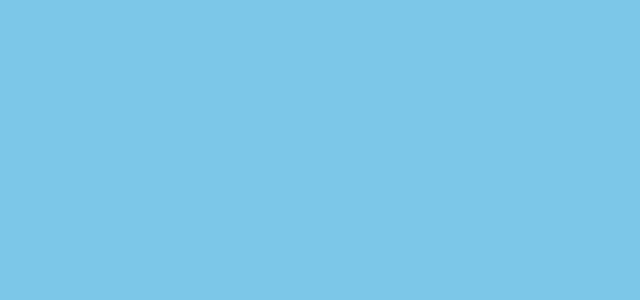
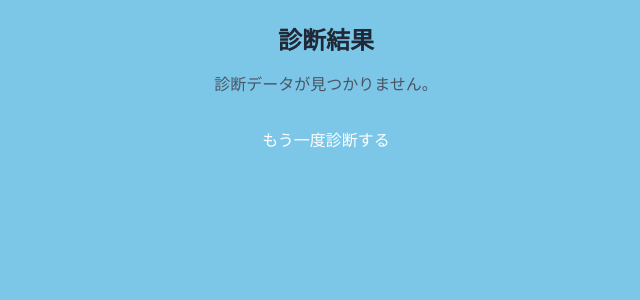
Before and after one commit to masashikuwahara/hinaselect-nuxt, a Nuxt app: page /result in a window 1280 px wide. Before the commit this address had no page. Shown: the top 300 px of the page, without its empty margins (314-954 px from the left). Built offline with nearby package versions, Linux system fonts and the light colour scheme.

Commit message:
結果表示ページ実装

```diff
--- /dev/null
+++ b/pages/result.vue
@@ -0,0 +1,59 @@
+<template>
+  <div class="p-6 max-w-2xl mx-auto text-center">
+    <h1 class="text-2xl font-bold mb-4">診断結果</h1>
+
+    <div v-if="topCategory" class="bg-white/90 p-6 rounded-2xl shadow-md">
+      <h2 class="text-xl font-semibold mb-3 text-[#7cc7e8]">
+        あなたのタイプは「{{ topCategory }}」！
+      </h2>
+
+      <p class="text-gray-700 mb-6">
+        このタイプに最も近いメンバーを紹介します。
+      </p>
+
+      <div
+        v-if="topMembers.length"
+        class="grid grid-cols-2 sm:grid-cols-3 gap-4 justify-center"
+      >
+        <div
+          v-for="(member, i) in topMembers"
+          :key="i"
+          class="bg-white rounded-xl overflow-hidden shadow hover:scale-105 transition"
+        >
+          <img :src="member.image" :alt="member.name" class="w-full h-40 object-cover" />
+          <div class="p-3">
+            <h3 class="font-bold text-sm">{{ member.name }}</h3>
+            <p class="text-xs text-gray-600 mt-1">{{ member.description }}</p>
+          </div>
+        </div>
+      </div>
+    </div>
+
+    <div v-else>
+      <p class="text-gray-600">診断データが見つかりません。</p>
+    </div>
+
+    <div class="mt-8">
+      <NuxtLink
+        to="/"
+        class="bg-[#7cc7e8] hover:bg-[#5eb8da] text-white px-6 py-3 rounded-xl transition"
+      >
+        もう一度診断する
+      </NuxtLink>
+    </div>
+  </div>
+</template>
+
+<script setup>
+import { useRoute } from 'vue-router'
+import members from '~/data/members.js'
+
+const route = useRoute()
+const scores = JSON.parse(route.query.scores || '{}')
+
+const topCategory = Object.keys(scores).reduce((a, b) =>
+  scores[a] > scores[b] ? a : b
+, null)
+
+const topMembers = members.filter(member => member.categories[topCategory])
+</script>
```
